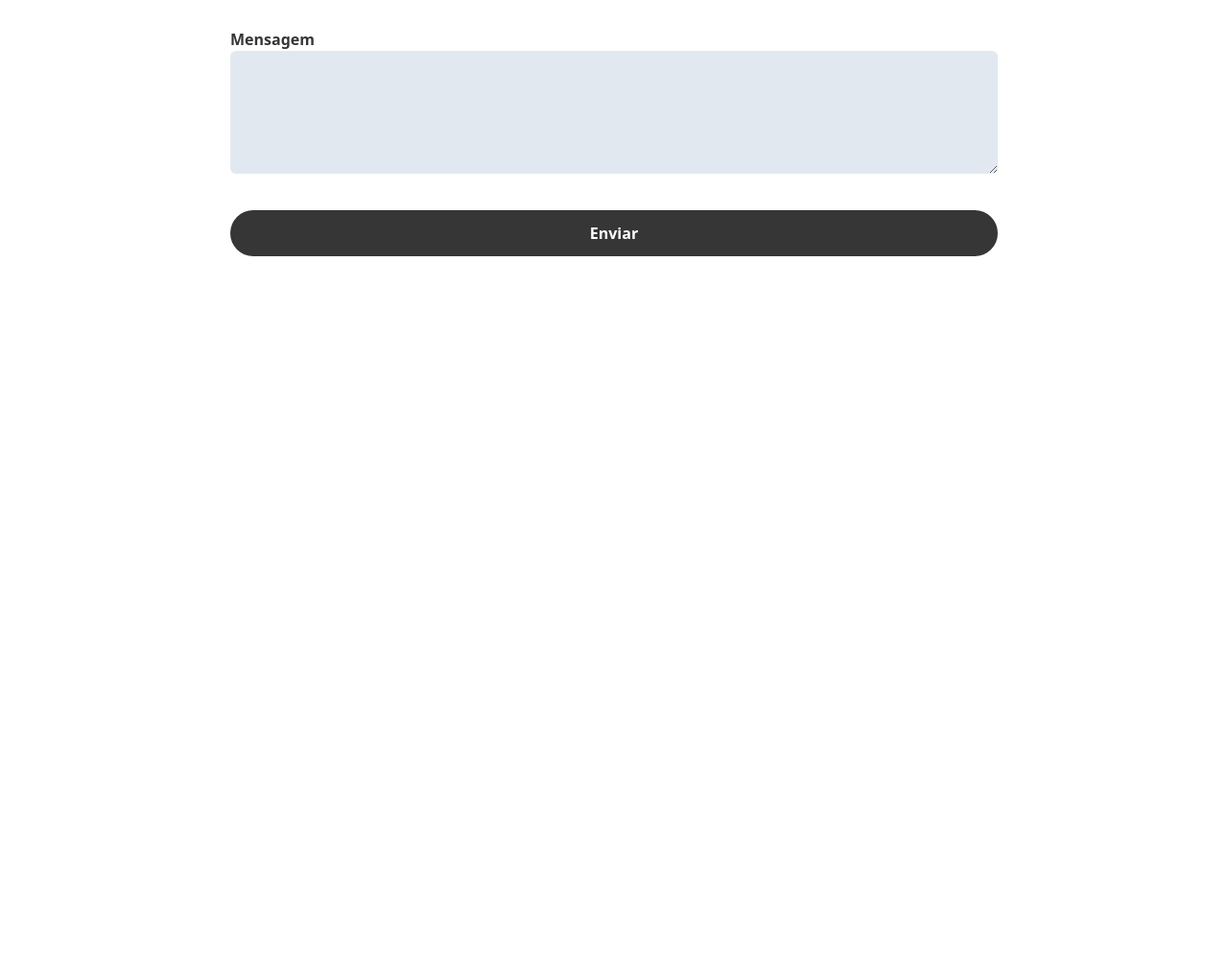
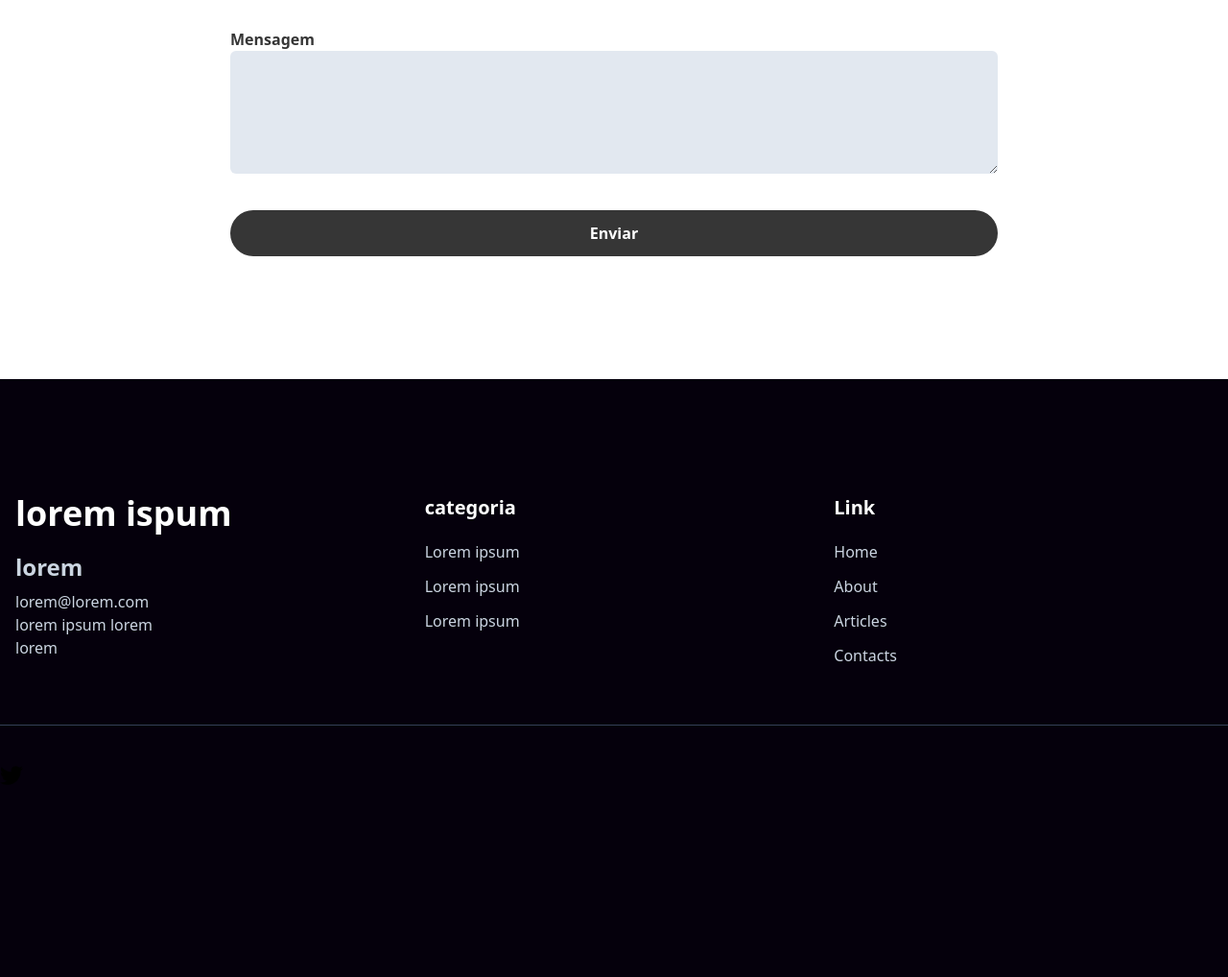
Before and after one commit to felpsalvs/landing-page-vanilla-js, a website: page index.html in a window 1280 px wide. Shown: the part 2673-3691 px from the top of the page at 96% size. Before the commit the page ends 3068 px from the top, so only its background shows below. Drawn offline with nearby package versions, Linux system fonts and the light colour scheme; files that its build step writes are made by us from their sources.

Commit message:
feat: add footer

```diff
--- a/index.html
+++ b/index.html
@@ -335,6 +335,63 @@
 			</div>
 		</section>
 
+		<footer class="bg-dark pt-24 pb-12">
+			<di class="container">
+				<div class="flex flex-wrap">
+					<div class="mb-12 w-full px-4 font-medium text-slate-300 md:w-1/3">
+						<h2 class="mb-5 text-4xl font-bold text-white">lorem ispum</h2>
+						<h3 class="mb-2 text-2xl font-bold">lorem</h3>
+						<p>lorem@lorem.com</p>
+						<p>lorem ipsum lorem</p>
+						<p>lorem</p>
+					</div>
+					<div class="mb-12 w-full px-4 md:w-1/3">
+						<h3 class="mb-5 text-xl font-semibold text-white">categoria</h3>
+						<ul class="text-slate-300">
+							<li>
+								<a href="#" class="mb-3 inline-block text-base hover:text-primary">Lorem ipsum</a>
+							</li>
+							<li>
+								<a href="#" class="mb-3 inline-block text-base hover:text-primary">Lorem ipsum</a>
+							</li>
+							<li>
+								<a href="#" class="mb-3 inline-block text-base hover:text-primary">Lorem ipsum</a>
+							</li>
+						</ul>
+					</div>
+					<div class="mb-12 w-full px-4 md:w-1/3">
+						<h3 class="mb-5 text-xl font-semibold text-white">Link</h3>
+						<ul class="text-slate-300">
+							<li>
+								<a href="#home" class="mb-3 inline-block text-base hover:text-primary">Home</a>
+							</li>
+							<li>
+								<a href="#about" class="mb-3 inline-block text-base hover:text-primary">About</a>
+							</li>
+							<li>
+								<a href="#articles" class="mb-3 inline-block text-base hover:text-primary">Articles</a>
+							</li>
+							<li>
+								<a href="#contacts" class="mb-3 inline-block text-base hover:text-primary">Contacts</a>
+							</li>
+						</ul>
+					</div>
+				</div>
+
+				<div class="w-full border-t border-slate-700 pt-10">
+					<div>
+						<a>
+							<svg>
+								<title>Twitter</title>
+								<path
+                  d="M23.953 4.57a10 10 0 01-2.825.775 4.958 4.958 0 002.163-2.723c-.951.555-2.005.959-3.127 1.184a4.92 4.92 0 00-8.384 4.482C7.69 8.095 4.067 6.13 1.64 3.162a4.822 4.822 0 00-.666 2.475c0 1.71.87 3.213 2.188 4.096a4.904 4.904 0 01-2.228-.616v.06a4.923 4.923 0 003.946 4.827 4.996 4.996 0 01-2.212.085 4.936 4.936 0 004.604 3.417 9.867 9.867 0 01-6.102 2.105c-.39 0-.779-.023-1.17-.067a13.995 13.995 0 007.557 2.209c9.053 0 13.998-7.496 13.998-13.985 0-.21 0-.42-.015-.63A9.935 9.935 0 0024 4.59z"
+                />
+							</svg>
+						</a>
+					</div>
+				</div>
+			</di>
+		</footer>
 	</body>
 	<script src="./dist/js/main.js"></script>
 </html>
```
